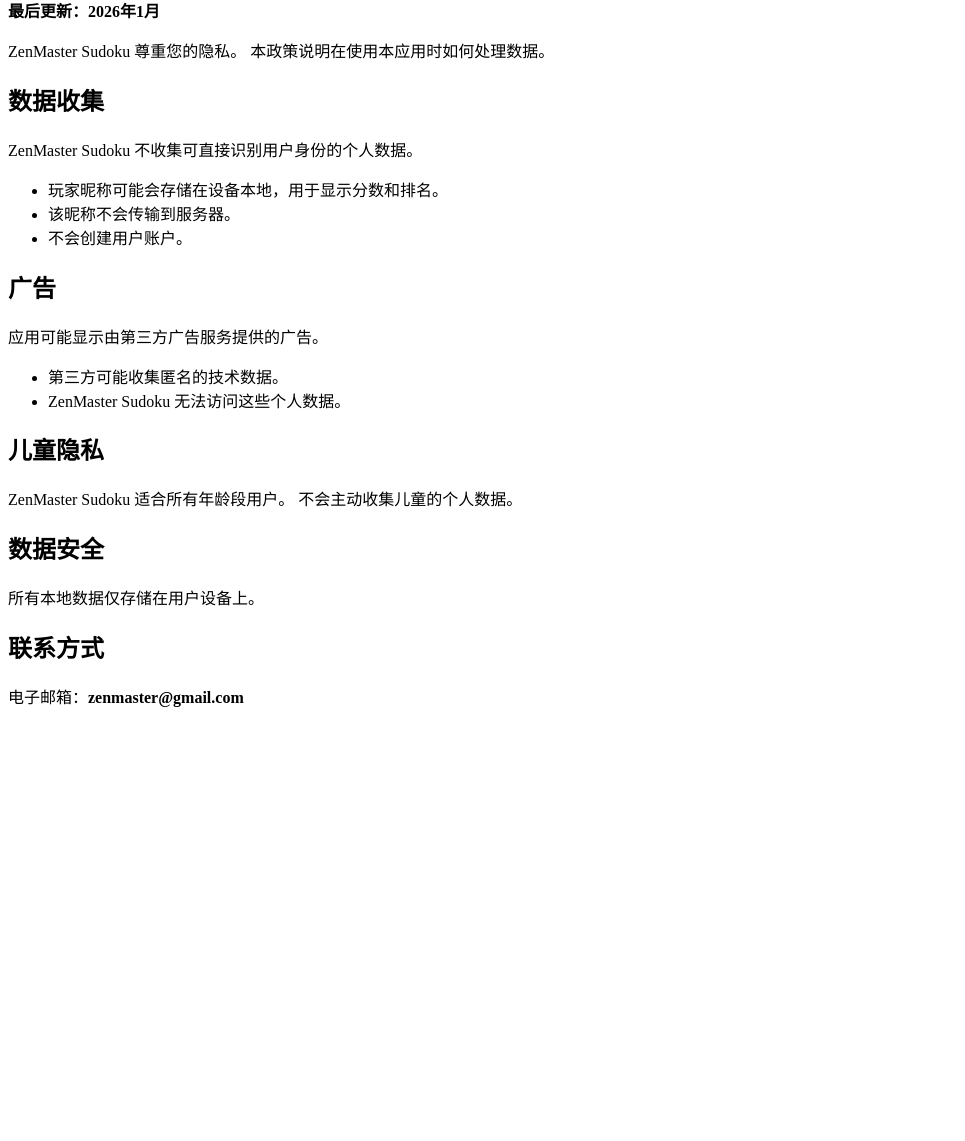
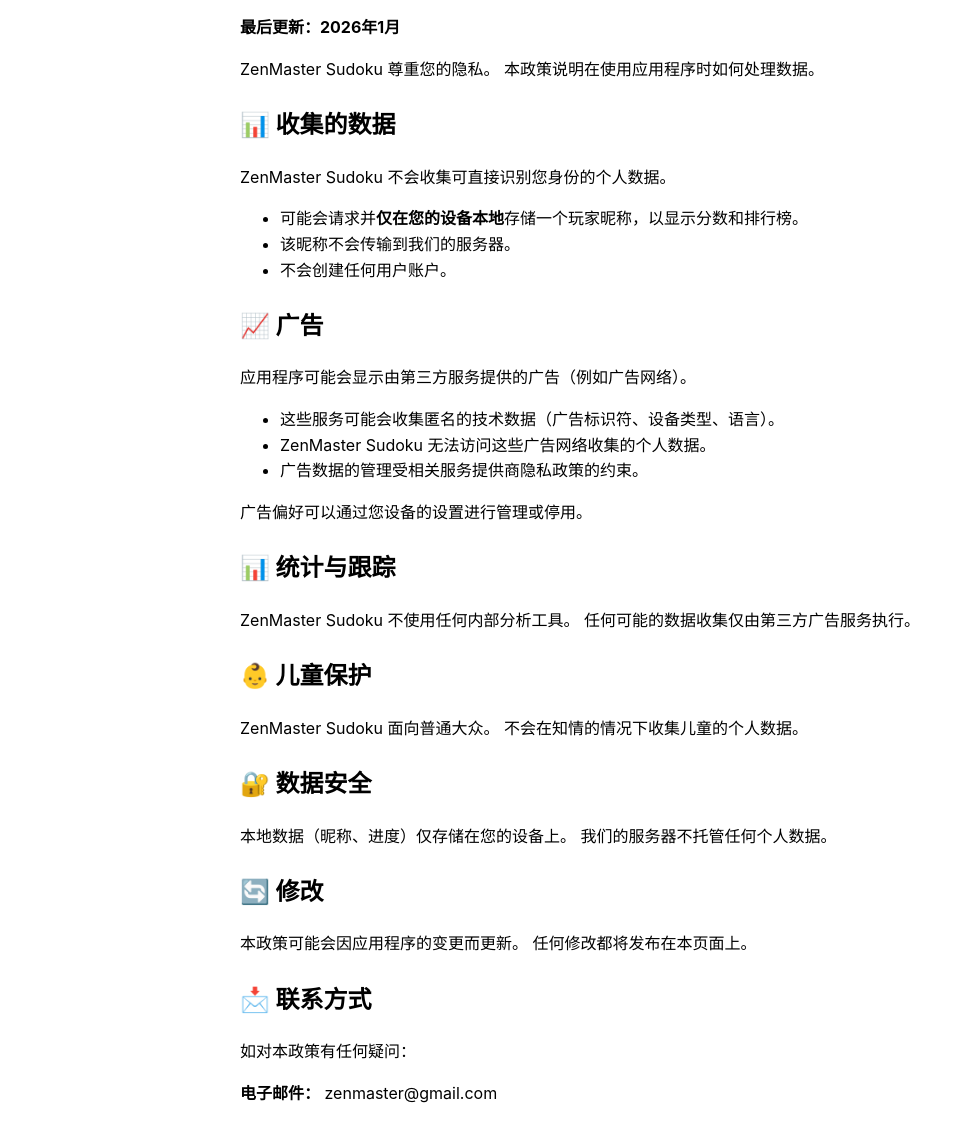
Before and after one commit to ecomclaude-code/zenmaster-privacy, a plain HTML site: page privacy-zh.html in a window 1280 px wide. Shown: the part 91-1232 px from the top of the page, without its empty margins (0-965 px from the left). Before the commit the page ends 815 px from the top, so only its background shows below. Drawn offline with Linux system fonts and the light colour scheme.

Commit message:
Update privacy-zh.html

```diff
--- a/privacy-zh.html
+++ b/privacy-zh.html
@@ -1,9 +1,20 @@
 <!DOCTYPE html>
-<html lang="zh-CN">
+<html lang="zh">
 <head>
   <meta charset="UTF-8" />
   <title>隐私政策 – ZenMaster Sudoku</title>
   <meta name="viewport" content="width=device-width, initial-scale=1" />
+  <style>
+    body {
+      font-family: -apple-system, BlinkMacSystemFont, sans-serif;
+      max-width: 800px;
+      margin: auto;
+      padding: 24px;
+      line-height: 1.6;
+    }
+    h1 { font-size: 28px; }
+    h2 { margin-top: 24px; }
+  </style>
 </head>
 <body>
 
@@ -12,41 +23,66 @@
 
 <p>
 ZenMaster Sudoku 尊重您的隐私。
-本政策说明在使用本应用时如何处理数据。
+本政策说明在使用应用程序时如何处理数据。
 </p>
 
-<h2>数据收集</h2>
+<h2>📊 收集的数据</h2>
 <p>
-ZenMaster Sudoku 不收集可直接识别用户身份的个人数据。
+ZenMaster Sudoku 不会收集可直接识别您身份的个人数据。
 </p>
+
 <ul>
-  <li>玩家昵称可能会存储在设备本地，用于显示分数和排名。</li>
-  <li>该昵称不会传输到服务器。</li>
-  <li>不会创建用户账户。</li>
+  <li>可能会请求并<strong>仅在您的设备本地</strong>存储一个玩家昵称，以显示分数和排行榜。</li>
+  <li>该昵称不会传输到我们的服务器。</li>
+  <li>不会创建任何用户账户。</li>
 </ul>
 
-<h2>广告</h2>
+<h2>📈 广告</h2>
 <p>
-应用可能显示由第三方广告服务提供的广告。
+应用程序可能会显示由第三方服务提供的广告（例如广告网络）。
 </p>
+
 <ul>
-  <li>第三方可能收集匿名的技术数据。</li>
-  <li>ZenMaster Sudoku 无法访问这些个人数据。</li>
+  <li>这些服务可能会收集匿名的技术数据（广告标识符、设备类型、语言）。</li>
+  <li>ZenMaster Sudoku 无法访问这些广告网络收集的个人数据。</li>
+  <li>广告数据的管理受相关服务提供商隐私政策的约束。</li>
 </ul>
 
-<h2>儿童隐私</h2>
 <p>
-ZenMaster Sudoku 适合所有年龄段用户。
-不会主动收集儿童的个人数据。
+广告偏好可以通过您设备的设置进行管理或停用。
 </p>
 
-<h2>数据安全</h2>
+<h2>📊 统计与跟踪</h2>
 <p>
-所有本地数据仅存储在用户设备上。
+ZenMaster Sudoku 不使用任何内部分析工具。
+任何可能的数据收集仅由第三方广告服务执行。
 </p>
 
-<h2>联系方式</h2>
-<p>电子邮箱：<strong>zenmaster@gmail.com</strong></p>
+<h2>👶 儿童保护</h2>
+<p>
+ZenMaster Sudoku 面向普通大众。
+不会在知情的情况下收集儿童的个人数据。
+</p>
+
+<h2>🔐 数据安全</h2>
+<p>
+本地数据（昵称、进度）仅存储在您的设备上。
+我们的服务器不托管任何个人数据。
+</p>
+
+<h2>🔄 修改</h2>
+<p>
+本政策可能会因应用程序的变更而更新。
+任何修改都将发布在本页面上。
+</p>
+
+<h2>📩 联系方式</h2>
+<p>
+如对本政策有任何疑问：
+</p>
+<p>
+<strong>电子邮件：</strong> zenmaster@gmail.com
+</p>
 
 </body>
 </html>
```
